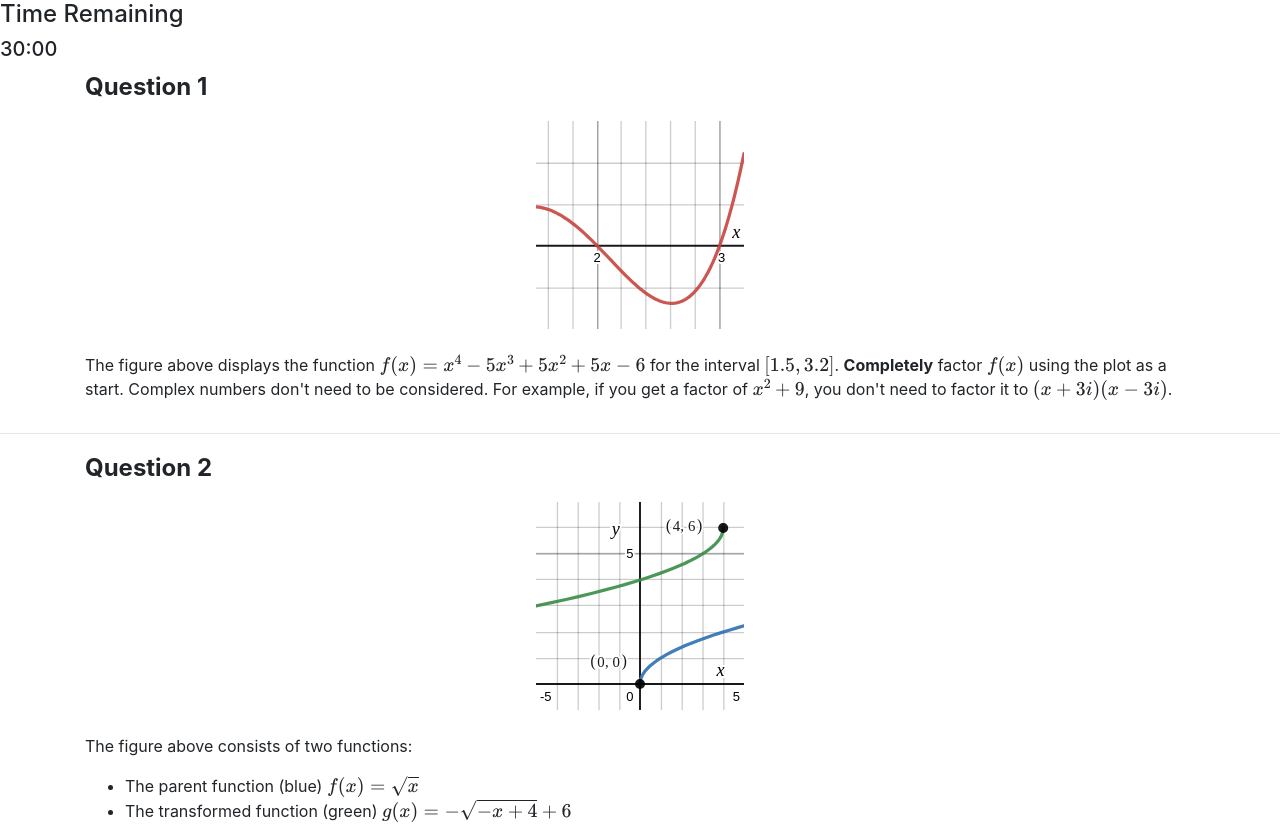
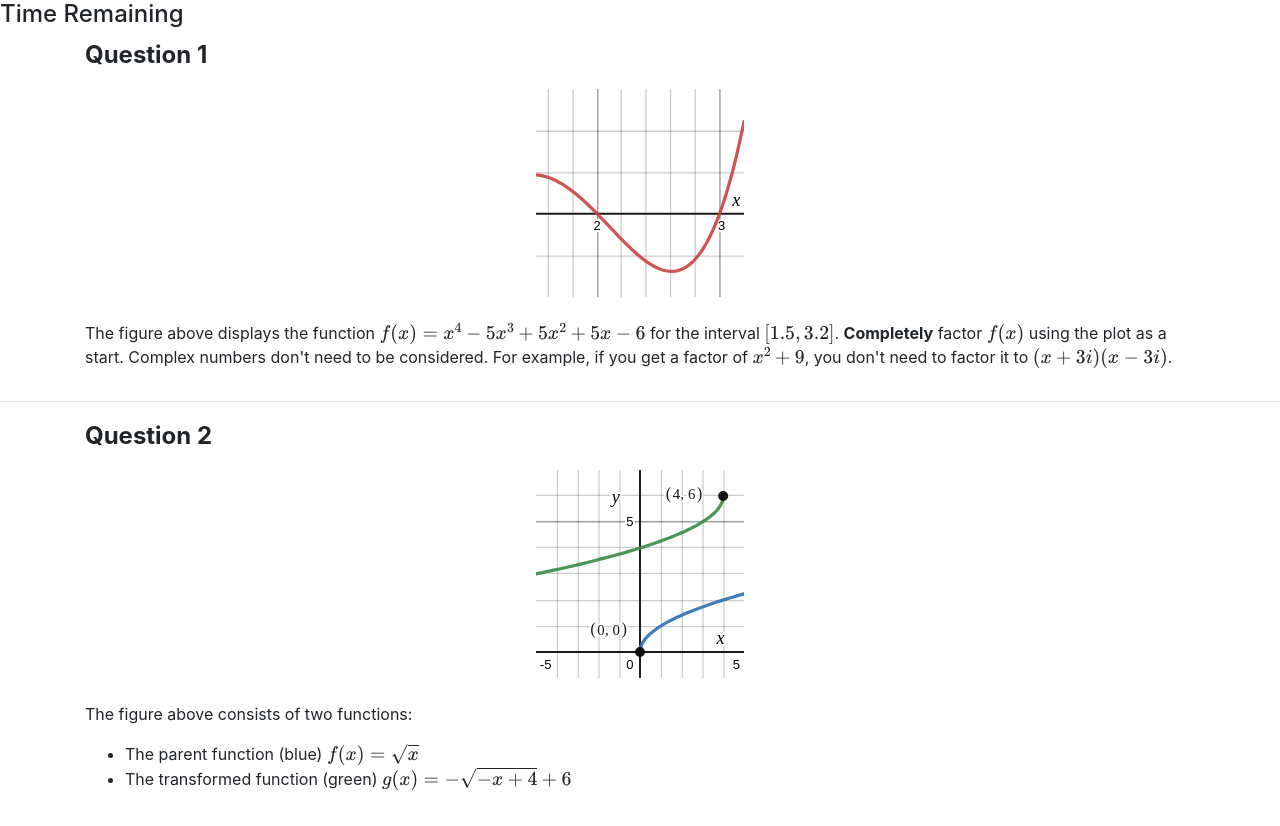
Before and after one commit to JSulley/Math-Assessment, a plain HTML site: page index.html in a window 1280 px wide. Shown: the top 826 px of the page. Drawn offline with nearby package versions, Linux system fonts and the light colour scheme.

Commit message:
Removed text content

```diff
--- a/index.html
+++ b/index.html
@@ -15,12 +15,14 @@
     <script type="text/javascript" id="MathJax-script" async
         src="https://cdn.jsdelivr.net/npm/mathjax@3/es5/tex-mml-chtml.js">
     </script>
+    <script type="text/javascript" src="JS/timer.js">
+    </script>
     <title>Math Assessment</title>
   </head>
   <body>
     <div id="timerDisplay">
         <h4>Time Remaining</h4>
-        <h5 id="timer">30:00</h5>
+        <h5 id="timer"></h5>
     </div>
     <div class="container">
         <div class="row">
```
